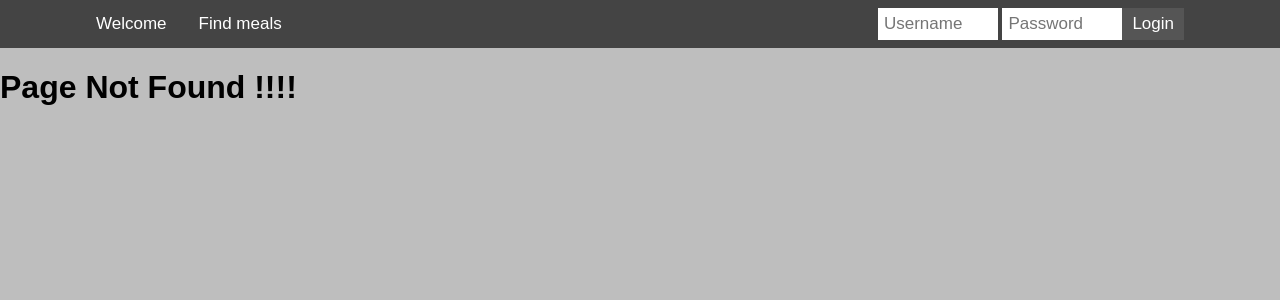
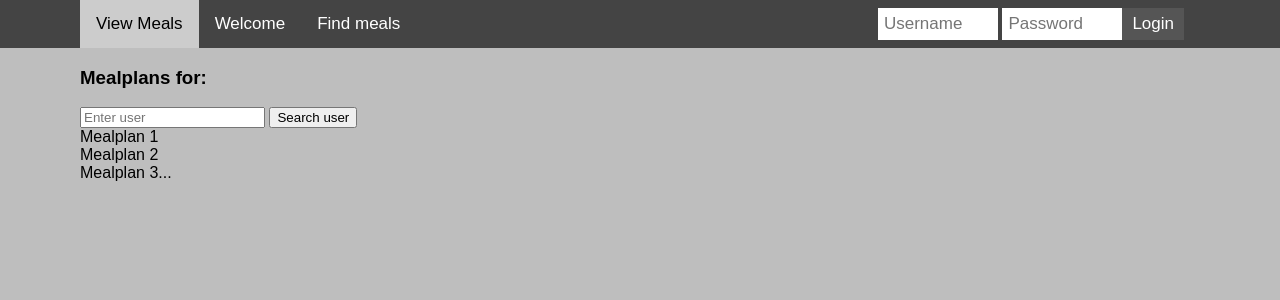
Before and after one commit to jonathanbraad/eksamenforberedelse, a React (Vite) app: page /ViewMeals in a window 1280 px wide. Before the commit this address had no page. Shown: the top 300 px of the page. Built offline with nearby package versions, Linux system fonts and the light colour scheme.

Commit message:
frontend view mealplans

```diff
--- a/package.json
+++ b/package.json
@@ -10,6 +10,7 @@
   },
   "dependencies": {
     "react": "^18.2.0",
+    "react-bootstrap": "^2.6.0",
     "react-dom": "^18.2.0",
     "react-router-dom": "^6.4.3"
   },
--- a/src/App.jsx
+++ b/src/App.jsx
@@ -5,6 +5,7 @@ import Welcome from "./pages/Welcome.jsx"
 import AnimalFacts from "./pages/AnimalFacts"
 import FindMeals from './pages/FindMeals.jsx';
 import CreateMealPlan from "./pages/CreateMealPlan.jsx"
+import ViewMeals from "./pages/ViewMeals";
 
 function App(props) {
 
@@ -16,6 +17,7 @@ function App(props) {
         <>
             <Header setLoggedIn={setLoggedIn} loggedIn={loggedIn} setLoginCredentials={setLoginCredentials} loginCredentials={loginCredentials}/>
             <Routes>
+                <Route path="/ViewMeals" element={<ViewMeals/>}/>
                 <Route path="/" element={<Welcome/>}/>
                 <Route path="/FindMeals" element={<FindMeals/>}/>
                 <Route path="/CreateMealPlan" element={<CreateMealPlan loginCredentials={loginCredentials}/>}/>
--- a/src/components/Header.jsx
+++ b/src/components/Header.jsx
@@ -11,6 +11,7 @@ function Header({setErrorMsg, loggedIn, setLoggedIn, loginCredentials, setLoginC
     return (
         <nav className="topnav">
             <div className="divplacement">
+                <NavLink to="/ViewMeals"> View Meals </NavLink>
             <NavLink to="/"> Welcome</NavLink>
             <NavLink to="/FindMeals"> Find meals</NavLink>
             {!loggedIn ? (<Login setLoggedIn={setLoggedIn} loginCredentials={loginCredentials} setLoginCredentials={setLoginCredentials} setErrorMsg={setErrorMsg}  />) :
--- /dev/null
+++ b/src/pages/ViewMeals.jsx
@@ -0,0 +1,23 @@
+import React from 'react';
+import ListGroup from 'react-bootstrap/ListGroup';
+
+function ViewMeals(props) {
+
+    return (
+        <div className="divplacement">
+            <h3>Mealplans for: </h3>
+            <form>
+                <input type="text" placeholder="Enter user" id="username"/>{" "}
+                <button type="submit">Search user</button>
+            </form>
+            <ListGroup>
+                <ListGroup.Item>Mealplan 1</ListGroup.Item>
+                <ListGroup.Item>Mealplan 2</ListGroup.Item>
+                <ListGroup.Item>Mealplan 3...</ListGroup.Item>
+
+            </ListGroup>
+        </div>
+    );
+}
+
+export default ViewMeals;
```
Also changed, not shown: 1 other file (tests, documents, lock files or other folders).
